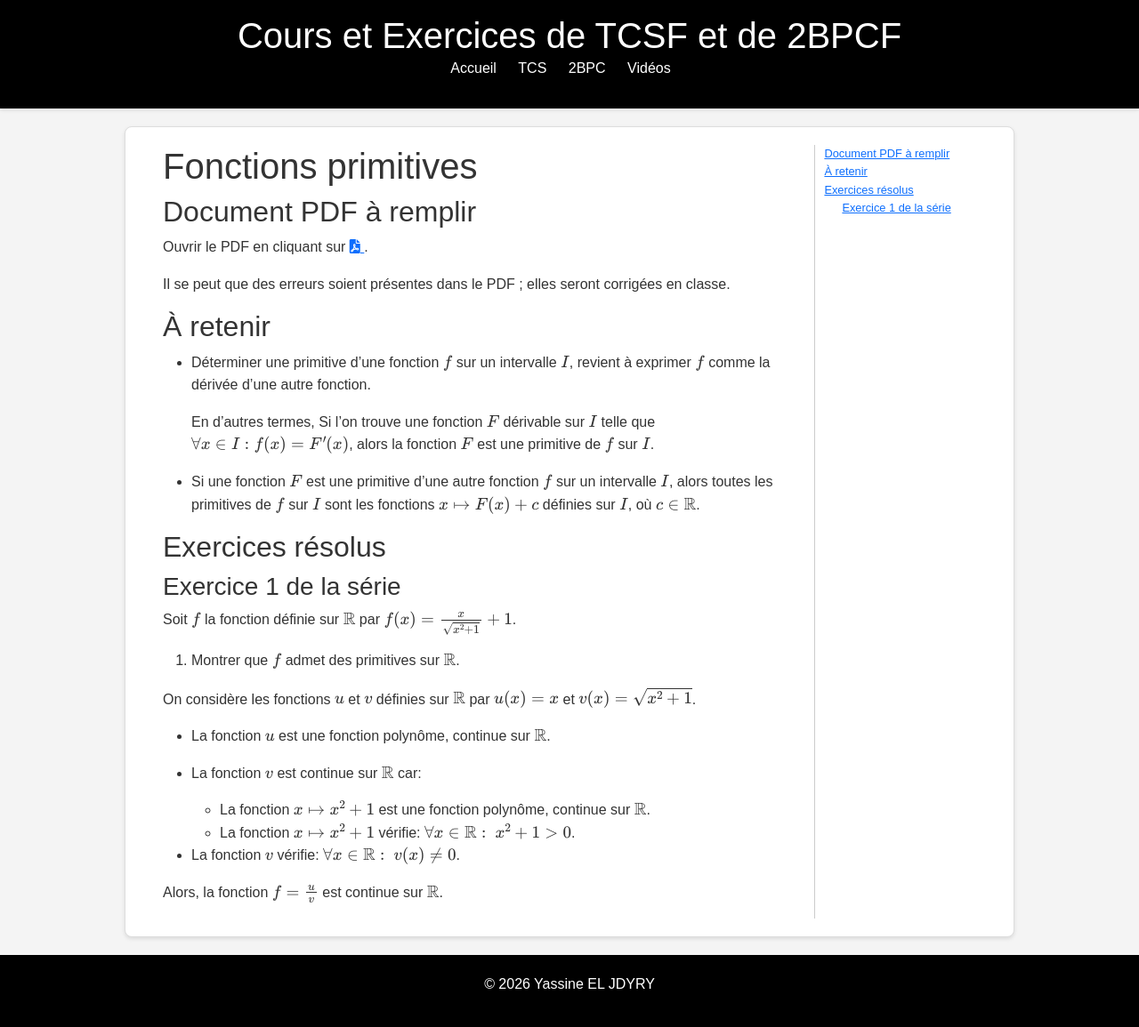
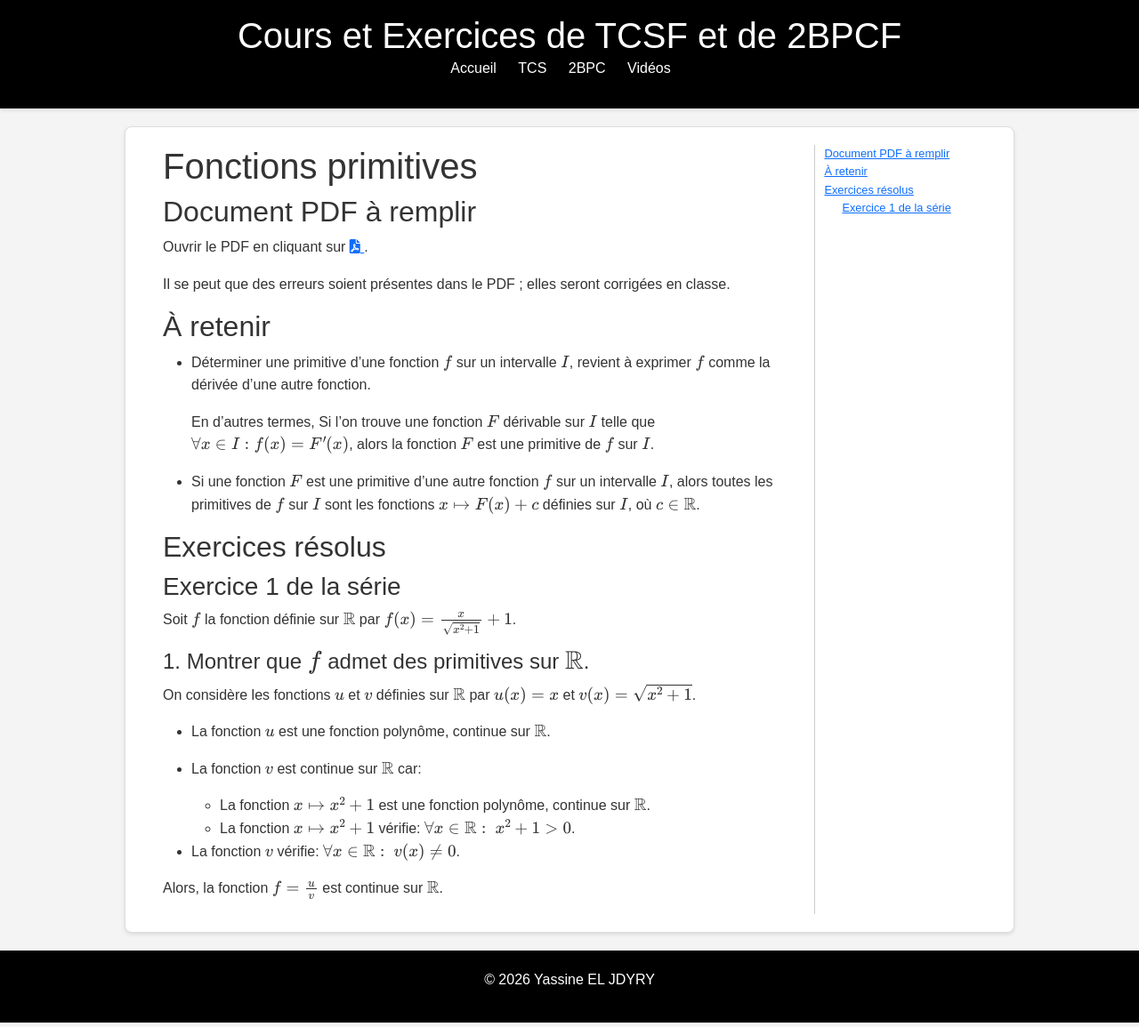
Before and after one commit to learninmath/learninmath.github.io, a Jekyll site: the page built from _2bpc/chapitre5.md, in a window 1280 px wide. Shown: the whole page at 89% size. Built offline with Jekyll 4.4.1, drawn with Linux system fonts in a browser that asks for light colours.

Commit message:
v13.2.26

```diff
--- a/_2bpc/chapitre5.md
+++ b/_2bpc/chapitre5.md
@@ -27,7 +27,7 @@ Il se peut que des erreurs soient présentes dans le PDF ; elles seront corrigé
 
 Soit $f$ la fonction définie sur $\mathbb{R}$ par $f(x)=\frac{x}{\sqrt{x^2+1}}+1$.
 
-1. Montrer que $f$ admet des primitives sur $\mathbb{R}$.
+#### 1. Montrer que $f$ admet des primitives sur $\mathbb{R}$.
 
 On considère les fonctions $u$ et $v$ définies sur $\mathbb{R}$ par $u(x)=x$ et $v(x)=\sqrt{x^2+1}$.
 
```
